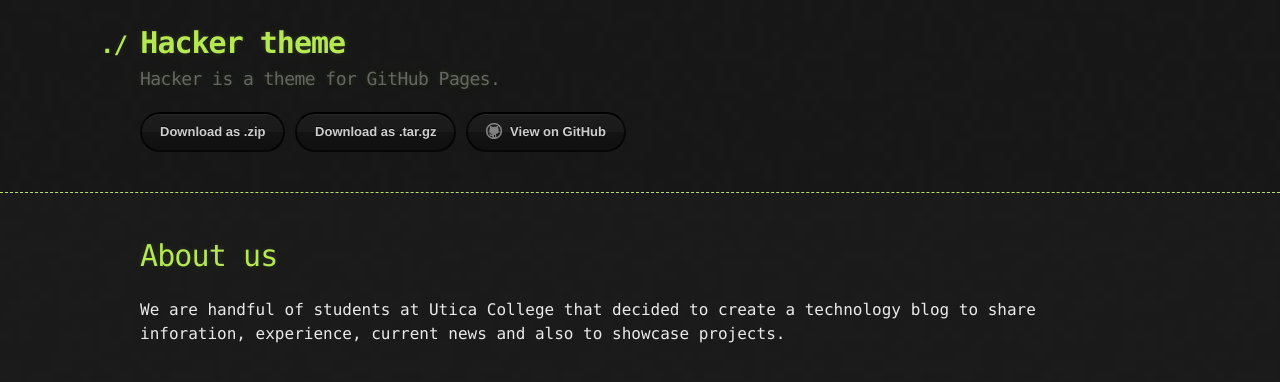
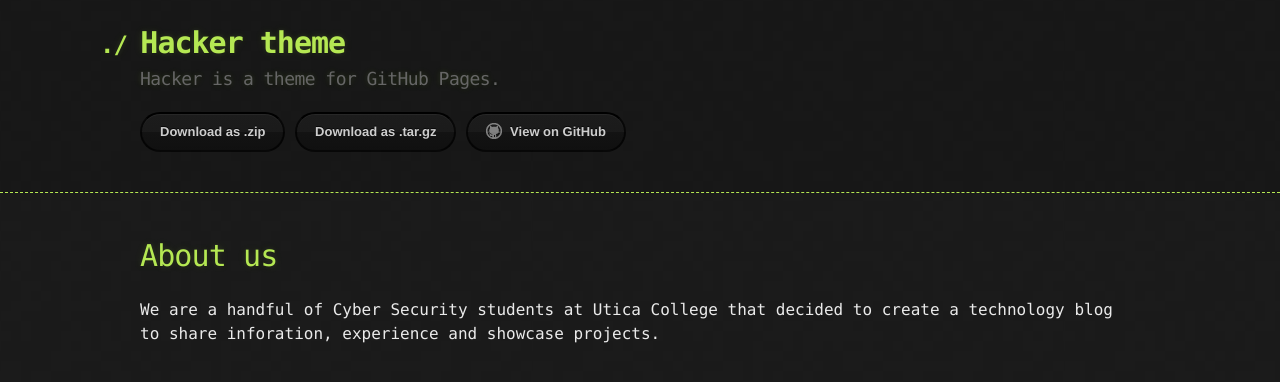
Before and after one commit to LuqGod2k99/The-Hackery, a Jekyll site: the page built from about.md, in a window 1280 px wide. Shown: the top 382 px of the page. Built offline with Jekyll 4.4.1, drawn with Linux system fonts in a browser that asks for light colours; our own code applies the rules of GitHub Pages for plain Markdown files.

Commit message:
Update about.md

```diff
--- a/about.md
+++ b/about.md
@@ -3,4 +3,4 @@ layout: default
 ---
 
 # About us
-We are handful of students at Utica College that decided to create a technology blog to share inforation, experience, current news and also to showcase projects.
+We are a handful of Cyber Security students at Utica College that decided to create a technology blog to share inforation, experience and showcase projects.
```
